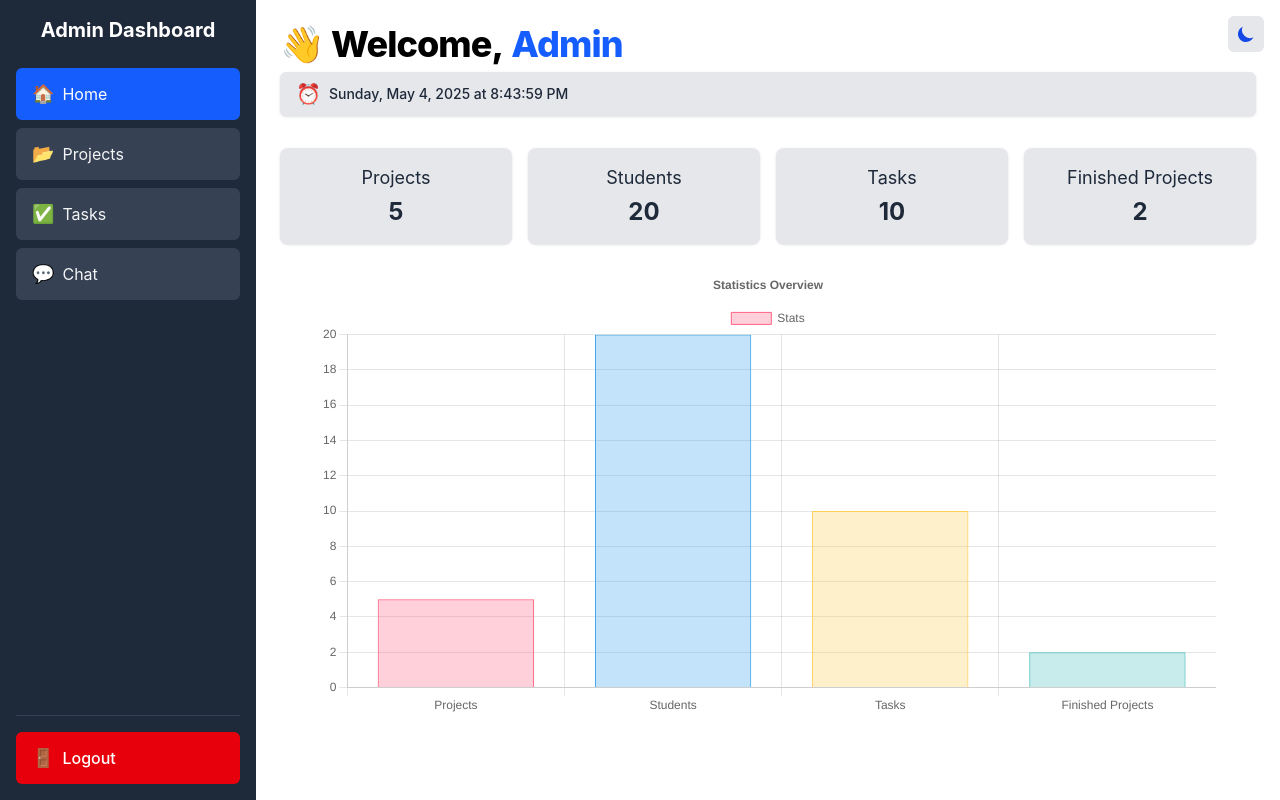
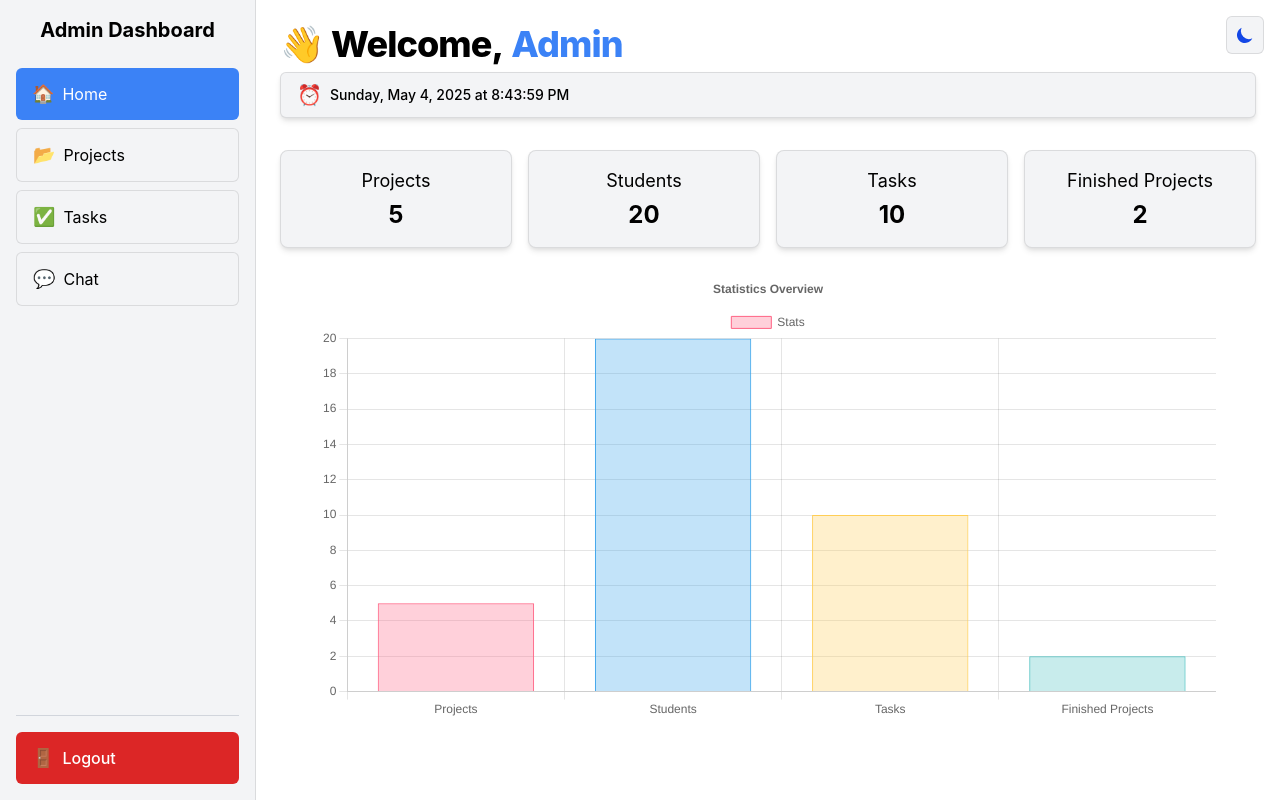
Before and after one commit to Amjad-Mousa/Task-Management-System, a React (Vite) app: page /home in a window 1280 px wide. Built offline with nearby package versions, Linux system fonts and the light colour scheme.

Commit message:
Intial fixes to ui dark/light mode

```diff
--- a/src/Context/DarkModeContext.jsx
+++ b/src/Context/DarkModeContext.jsx
@@ -22,6 +22,10 @@ export const DarkModeProvider = ({ children }) => {
       document.documentElement.classList.remove('dark');
       document.body.classList.remove('dark-mode');
     }
+
+    // Force a repaint to ensure all styles are applied correctly
+    document.body.style.transition = 'background-color 0.3s ease, color 0.3s ease';
+
     console.log('Dark mode changed:', isDarkMode);
   }, [isDarkMode]);
 
--- a/src/components/DarkModeToggle.jsx
+++ b/src/components/DarkModeToggle.jsx
@@ -7,11 +7,16 @@ const DarkModeToggle = () => {
   return (
     <button
       onClick={toggleDarkMode}
-      className="flex items-center justify-center p-2 rounded-md bg-gray-200 dark:bg-gray-700 hover:bg-gray-300 dark:hover:bg-gray-600 transition-all duration-200 btn-hover-effect tooltip focus:outline-none focus:ring-2 focus:ring-blue-500 focus:ring-offset-2 dark:focus:ring-blue-400 dark:focus:ring-offset-gray-800"
+      className={`flex items-center justify-center p-2 rounded-md transition-all duration-200 btn-hover-effect tooltip focus:outline-none focus:ring-2 ${
+        isDarkMode
+          ? 'bg-gray-700 hover:bg-gray-600 focus:ring-blue-400 focus:ring-offset-gray-800'
+          : 'bg-gray-200 hover:bg-gray-300 focus:ring-blue-500 focus:ring-offset-2'
+      }`}
       data-tooltip={isDarkMode ? 'Switch to light mode' : 'Switch to dark mode'}
       aria-label={isDarkMode ? 'Switch to light mode' : 'Switch to dark mode'}
     >
       {isDarkMode ? (
+        // Sun icon for dark mode (switch to light)
         <svg
           xmlns="http://www.w3.org/2000/svg"
           className="h-5 w-5 text-yellow-300"
@@ -25,6 +30,7 @@ const DarkModeToggle = () => {
           />
         </svg>
       ) : (
+        // Moon icon for light mode (switch to dark)
         <svg
           xmlns="http://www.w3.org/2000/svg"
           className="h-5 w-5 text-blue-700"
--- a/src/components/Sidebar.jsx
+++ b/src/components/Sidebar.jsx
@@ -1,9 +1,11 @@
-import React from 'react';
+import React, { useContext } from 'react';
 import { Link, useLocation, useNavigate } from 'react-router-dom';
+import { DarkModeContext } from '../Context/DarkModeContext';
 
 const Sidebar = ({ role = 'admin', username = '' }) => {
   const location = useLocation();
   const navigate = useNavigate();
+  const { isDarkMode } = useContext(DarkModeContext);
 
   const isActive = (path) => location.pathname === path;
 
@@ -32,7 +34,11 @@ const Sidebar = ({ role = 'admin', username = '' }) => {
   const title = role === 'student' ? 'Student Dashboard' : 'Admin Dashboard';
 
   return (
-    <aside className="w-64 bg-gray-800 text-white p-4 flex flex-col">
+    <aside className={`w-64 p-4 flex flex-col transition-colors duration-300 ${
+      isDarkMode
+        ? 'bg-gray-800 text-white border-gray-700'
+        : 'bg-gray-100 text-gray-800 border-gray-200'
+    }`}>
       <div className="text-center text-xl font-bold mb-6">
         {title}
       </div>
@@ -45,7 +51,9 @@ const Sidebar = ({ role = 'admin', username = '' }) => {
             className={`flex items-center gap-2 px-4 py-3 rounded-md transition-all duration-200 btn-hover-effect ${
               isActive(link.path)
                 ? 'bg-blue-600 text-white'
-                : 'bg-gray-700 text-gray-100 hover:bg-gray-600'
+                : isDarkMode
+                  ? 'bg-gray-700 text-gray-100 hover:bg-gray-600'
+                  : 'bg-gray-200 text-gray-800 hover:bg-gray-300'
             }`}
             data-tooltip={`Go to ${link.label}`}
           >
@@ -55,10 +63,10 @@ const Sidebar = ({ role = 'admin', username = '' }) => {
         ))}
       </nav>
 
-      <div className="mt-6 pt-4 border-t border-gray-700">
+      <div className={`mt-6 pt-4 border-t ${isDarkMode ? 'border-gray-700' : 'border-gray-300'}`}>
         <button
           onClick={handleLogout}
-          className="flex w-full items-center gap-2 px-4 py-3 bg-red-600 rounded-md hover:bg-red-700 transition-all duration-200 btn-hover-effect tooltip"
+          className="flex w-full items-center gap-2 px-4 py-3 bg-red-600 text-white rounded-md hover:bg-red-700 transition-all duration-200 btn-hover-effect tooltip"
           data-tooltip="Log out of your account"
         >
           <span className="text-lg">🚪</span>
--- a/src/darkMode.css
+++ b/src/darkMode.css
@@ -1,33 +1,59 @@
-/* Dark mode styles */
+/* Theme variables */
 :root {
+  /* Light mode colors */
   --bg-light: #ffffff;
   --text-light: #000000;
+  --sidebar-bg-light: #f3f4f6;
+  --sidebar-text-light: #111827;
+  --card-bg-light: #f3f4f6;
+  --card-text-light: #111827;
+  --blue-accent-light: #3b82f6;
+  --red-accent-light: #dc2626;
+  --red-accent-hover-light: #b91c1c;
+  --sidebar-border-light: rgba(0, 0, 0, 0.1);
+  --card-border-light: rgba(0, 0, 0, 0.1);
+
+  /* Dark mode colors */
   --bg-dark: #1a202c;
   --text-dark: #ffffff;
-  --sidebar-bg: #1f2937;
-  --card-bg-light: #f3f4f6;
+  --sidebar-bg-dark: #1f2937;
+  --sidebar-text-dark: #ffffff;
   --card-bg-dark: #374151;
-  --blue-accent: #3b82f6;
+  --card-text-dark: #ffffff;
   --blue-accent-dark: #60a5fa;
-  --red-accent: #dc2626;
-  --red-accent-hover: #b91c1c;
+  --red-accent-dark: #dc2626;
+  --red-accent-hover-dark: #b91c1c;
+  --sidebar-border-dark: rgba(255, 255, 255, 0.1);
+  --card-border-dark: rgba(255, 255, 255, 0.1);
 }
 
+/* Base styles - Light mode by default */
 body {
   background-color: var(--bg-light);
   color: var(--text-light);
+  transition: background-color 0.3s ease, color 0.3s ease;
 }
 
+/* Dark mode overrides */
 .dark body,
 body.dark-mode {
   background-color: var(--bg-dark) !important;
   color: var(--text-dark) !important;
 }
 
-/* Force dark mode styles */
+/* Background colors */
+.bg-white {
+  background-color: var(--bg-light);
+}
+
 .dark .bg-white,
 .dark-mode .bg-white {
   background-color: var(--bg-dark) !important;
+}
+
+/* Text colors */
+.text-black {
+  color: var(--text-light);
 }
 
 .dark .text-black,
@@ -35,28 +61,51 @@ body.dark-mode {
   color: var(--text-dark) !important;
 }
 
-/* Consistent sidebar styling */
+/* Sidebar styling */
+aside {
+  background-color: var(--sidebar-bg-light);
+  color: var(--sidebar-text-light);
+  border-right: 1px solid var(--sidebar-border-light);
+  transition: background-color 0.3s ease, color 0.3s ease, border-color 0.3s ease;
+}
+
 .dark aside,
 .dark-mode aside {
-  background-color: var(--sidebar-bg) !important;
-  border-right: 1px solid rgba(255, 255, 255, 0.1);
+  background-color: var(--sidebar-bg-dark) !important;
+  color: var(--sidebar-text-dark) !important;
+  border-right: 1px solid var(--sidebar-border-dark);
 }
 
-/* Consistent card styling */
+/* Card styling */
+.bg-gray-200 {
+  background-color: var(--card-bg-light);
+  border: 1px solid var(--card-border-light);
+  color: var(--card-text-light);
+}
+
 .dark .bg-gray-200,
 .dark-mode .bg-gray-200,
 .dark .dark\:bg-gray-700,
 .dark-mode .dark\:bg-gray-700 {
   background-color: var(--card-bg-dark) !important;
-  border: 1px solid rgba(255, 255, 255, 0.1);
+  border: 1px solid var(--card-border-dark);
+  color: var(--card-text-dark) !important;
 }
 
-/* Consistent text colors */
+/* Text colors */
+.text-gray-800 {
+  color: var(--text-light);
+}
+
 .dark .text-gray-800,
 .dark-mode .text-gray-800,
 .dark .dark\:text-gray-100,
 .dark-mode .dark\:text-gray-100 {
   color: var(--text-dark) !important;
+}
+
+.text-blue-600 {
+  color: var(--blue-accent-light);
 }
 
 .dark .text-blue-600,
@@ -66,30 +115,51 @@ body.dark-mode {
   color: var(--blue-accent-dark) !important;
 }
 
-/* Consistent button styling */
+/* Button styling */
+.bg-blue-600 {
+  background-color: var(--blue-accent-light);
+}
+
 .dark .bg-blue-600,
 .dark-mode .bg-blue-600 {
-  background-color: var(--blue-accent) !important;
+  background-color: var(--blue-accent-dark) !important;
+}
+
+.bg-red-600 {
+  background-color: var(--red-accent-light);
 }
 
 .dark .bg-red-600,
 .dark-mode .bg-red-600 {
-  background-color: var(--red-accent) !important;
+  background-color: var(--red-accent-dark) !important;
+}
+
+.hover\:bg-red-700:hover {
+  background-color: var(--red-accent-hover-light);
 }
 
 .dark .hover\:bg-red-700:hover,
 .dark-mode .hover\:bg-red-700:hover {
-  background-color: var(--red-accent-hover) !important;
+  background-color: var(--red-accent-hover-dark) !important;
 }
 
-/* Ensure borders and outlines are visible in dark mode */
+/* Focus states */
+*:focus {
+  outline: 2px solid var(--blue-accent-light);
+  outline-offset: 2px;
+}
+
 .dark *:focus,
 .dark-mode *:focus {
   outline: 2px solid var(--blue-accent-dark) !important;
   outline-offset: 2px !important;
 }
 
-/* Consistent shadows for cards */
+/* Shadows */
+.shadow {
+  box-shadow: 0 4px 6px -1px rgba(0, 0, 0, 0.1), 0 2px 4px -1px rgba(0, 0, 0, 0.06);
+}
+
 .dark .shadow,
 .dark-mode .shadow {
   box-shadow: 0 4px 6px -1px rgba(0, 0, 0, 0.5), 0 2px 4px -1px rgba(0, 0, 0, 0.06) !important;
--- a/src/enhanced-ux.css
+++ b/src/enhanced-ux.css
@@ -12,18 +12,22 @@
   box-shadow: 0 4px 8px rgba(0, 0, 0, 0.1);
 }
 
+.dark .btn-hover-effect:hover {
+  box-shadow: 0 4px 8px rgba(0, 0, 0, 0.3);
+}
+
 .btn-hover-effect:active {
   transform: translateY(0);
 }
 
 /* Focus visible styles for better keyboard navigation */
 :focus-visible {
-  outline: 2px solid #3b82f6 !important;
+  outline: 2px solid var(--blue-accent-light) !important;
   outline-offset: 2px !important;
 }
 
 .dark :focus-visible {
-  outline: 2px solid #60a5fa !important;
+  outline: 2px solid var(--blue-accent-dark) !important;
 }
 
 /* Card hover effects */
@@ -61,7 +65,7 @@
   height: 2px;
   bottom: -2px;
   left: 0;
-  background-color: #3b82f6;
+  background-color: var(--blue-accent-light);
   transition: width 0.3s ease;
 }
 
@@ -70,17 +74,17 @@
 }
 
 .dark .nav-link-hover::after {
-  background-color: #60a5fa;
+  background-color: var(--blue-accent-dark);
 }
 
 /* Input focus effects */
 .input-focus-effect:focus {
-  border-color: #3b82f6;
+  border-color: var(--blue-accent-light);
   box-shadow: 0 0 0 3px rgba(59, 130, 246, 0.3);
 }
 
 .dark .input-focus-effect:focus {
-  border-color: #60a5fa;
+  border-color: var(--blue-accent-dark);
   box-shadow: 0 0 0 3px rgba(96, 165, 250, 0.3);
 }
 
@@ -126,6 +130,16 @@
   }
 }
 
+/* Light mode tooltip */
+.tooltip:hover::before {
+  background-color: #1f2937;
+  color: white;
+}
+
+.tooltip:hover::after {
+  border-color: #1f2937 transparent transparent transparent;
+}
+
 /* Dark mode tooltip */
 .dark .tooltip:hover::before {
   background-color: #e5e7eb;
@@ -135,3 +149,15 @@
 .dark .tooltip:hover::after {
   border-color: #e5e7eb transparent transparent transparent;
 }
+
+/* Theme transition */
+body,
+aside,
+main,
+div,
+button,
+input,
+select,
+textarea {
+  transition: background-color 0.3s ease, color 0.3s ease, border-color 0.3s ease, box-shadow 0.3s ease;
+}
```
